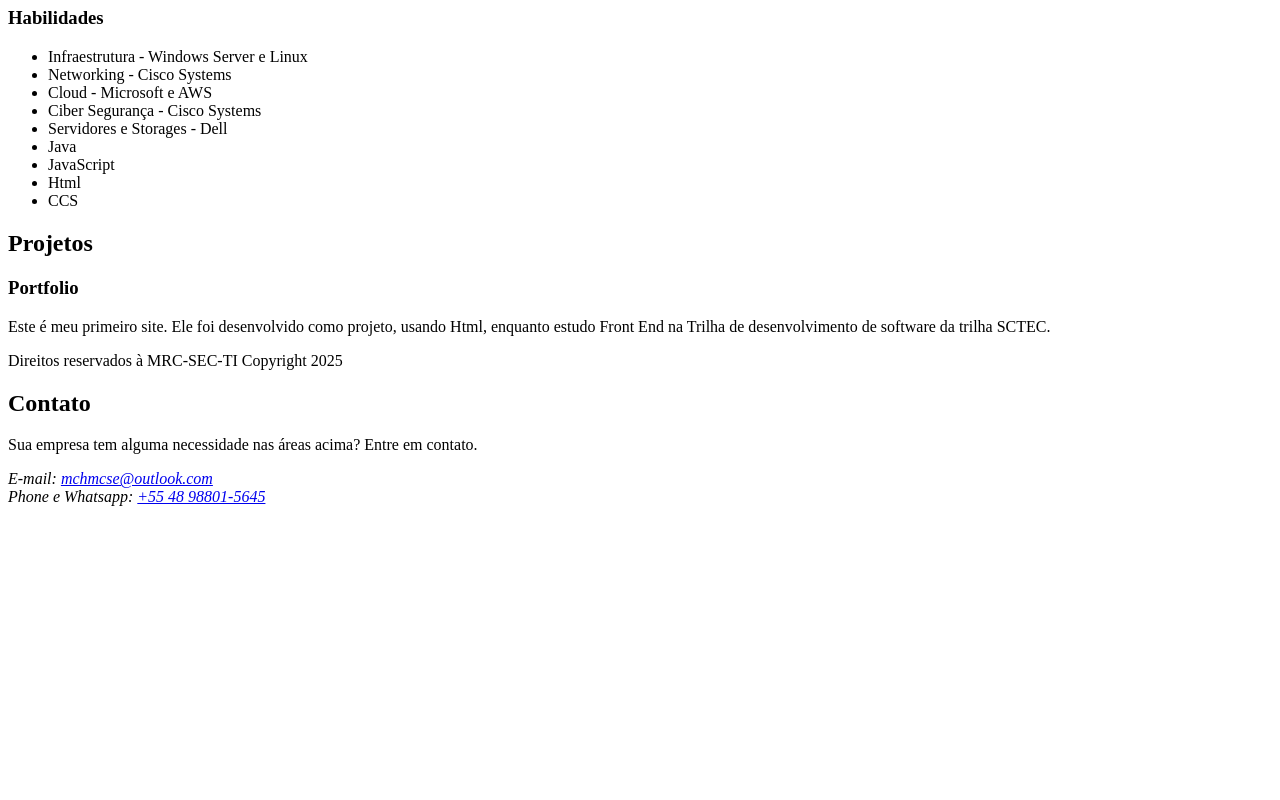
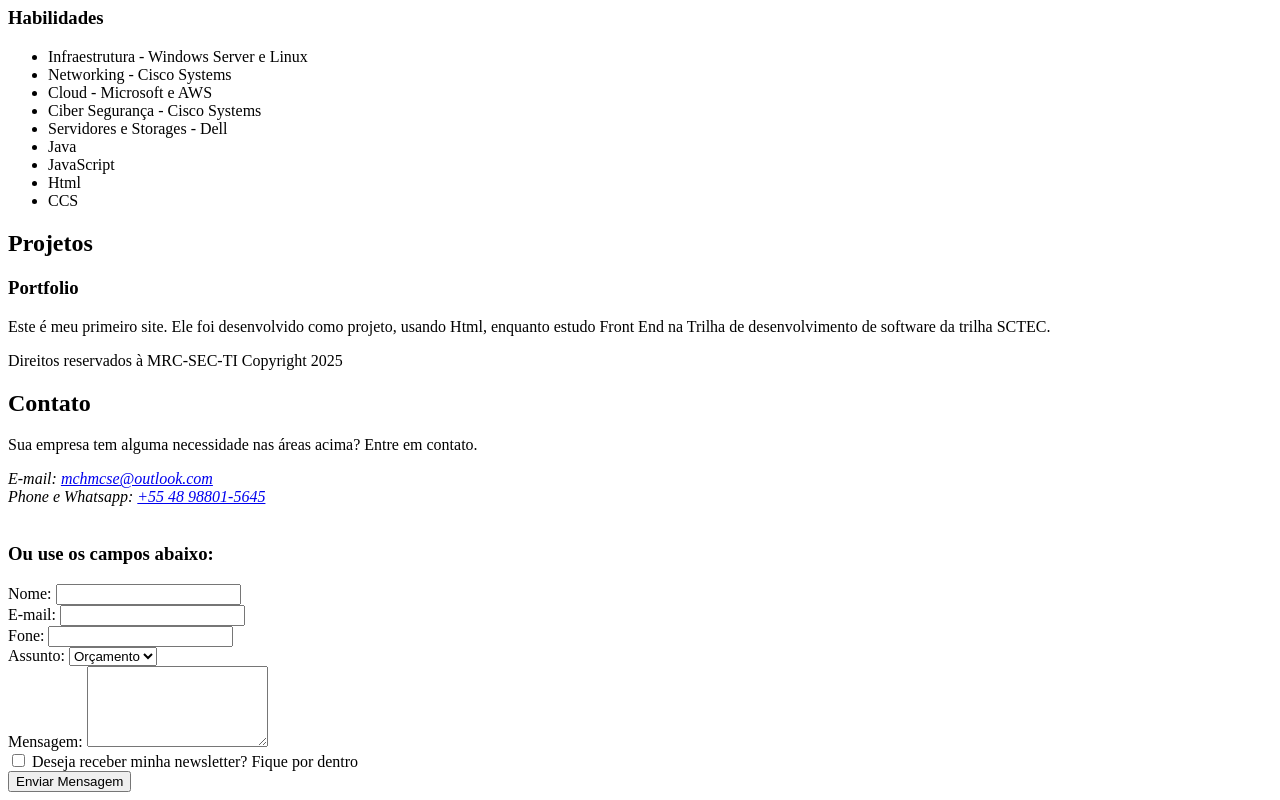
Before and after one commit to Amarildo-CCNA/site, a plain HTML site: page Index.html in a window 1280 px wide. Shown: the part 390-1190 px from the top of the page. Before the commit the page ends 904 px from the top, so only its background shows below. Drawn offline with Linux system fonts and the light colour scheme.

Commit message:
Adição de Formulário

```diff
--- a/Index.html
+++ b/Index.html
@@ -80,6 +80,43 @@
                 E-mail: <a href="mailto: mchmcse@outlook.com">mchmcse@outlook.com</a><br>
                 Phone e Whatsapp: <a href="tel: +55 48 98801-5645">+55 48 98801-5645</a>
             </address>
+
+            <br>
+
+            <h3>Ou use os campos abaixo: </h2>
+
+            <form action="">
+
+                <label for="nome">Nome: </label>
+                <input type="text" id="nome" name="nome" required><br>
+
+                <label for="email">E-mail: </label>
+                <input type="email" id="email" name="email" required><br>
+
+                <label for="telefone">Fone: </label>
+                <input type="tel" id="telefone" name="telefone"><br>
+
+                <label for="assunto">Assunto: </label>
+                <select name="assunto" id="assunto">
+                    <option value="orcamento">Orçamento</option>
+                    <option value="duvida">Dúvida</option>
+                    <option value="outro">Outro</option>
+
+                </select>
+
+                <br>
+
+                <label for="mensagem">Mensagem: </label>
+                <textarea name="mensagem" id="mensagem" cols="20" rows="5" required></textarea><br>
+
+                <input type="checkbox" id="inscricao" name="inscricao">
+                <label for="inscricao">Deseja receber minha newsletter? Fique por dentro</label><br>
+
+                <input type="submit" value="Enviar Mensagem">
+
+
+            </form>
+
         </section>
     </footer>
 </body>
```
